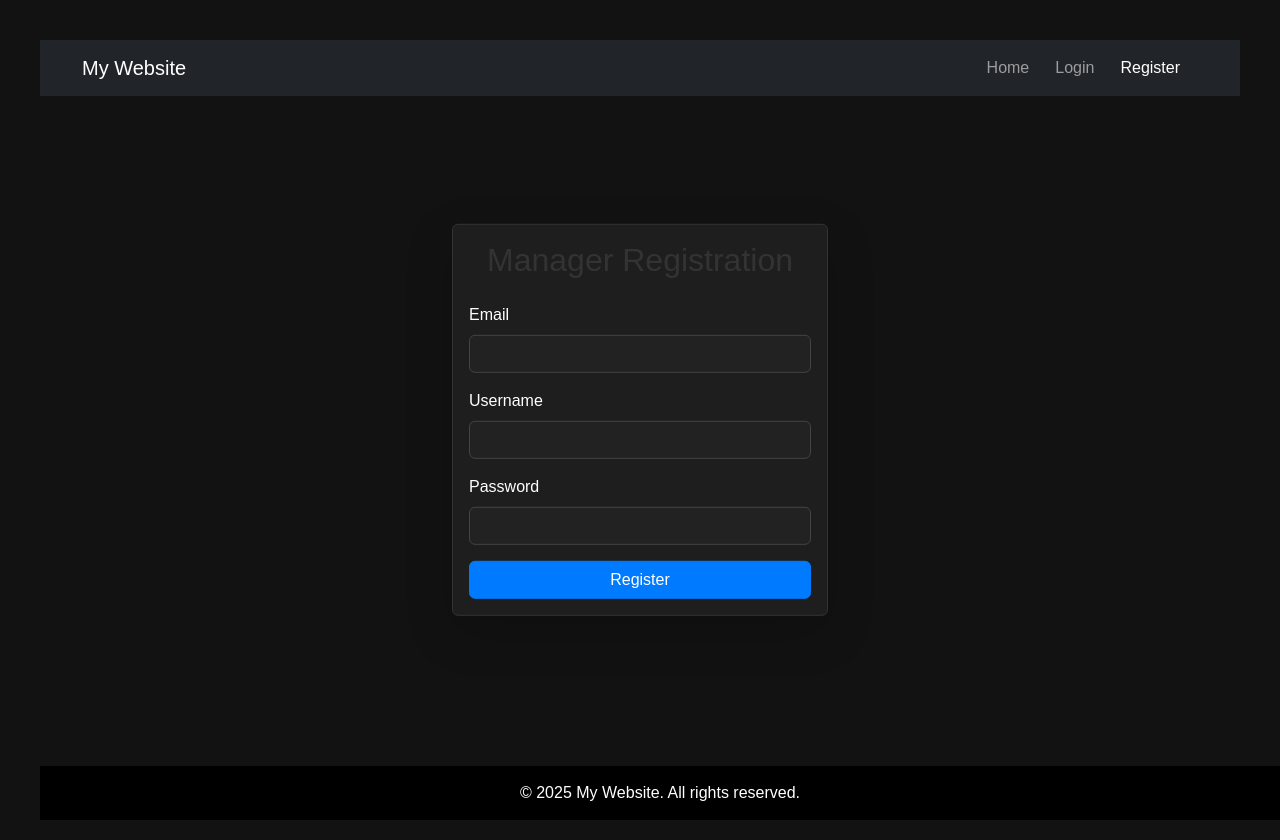
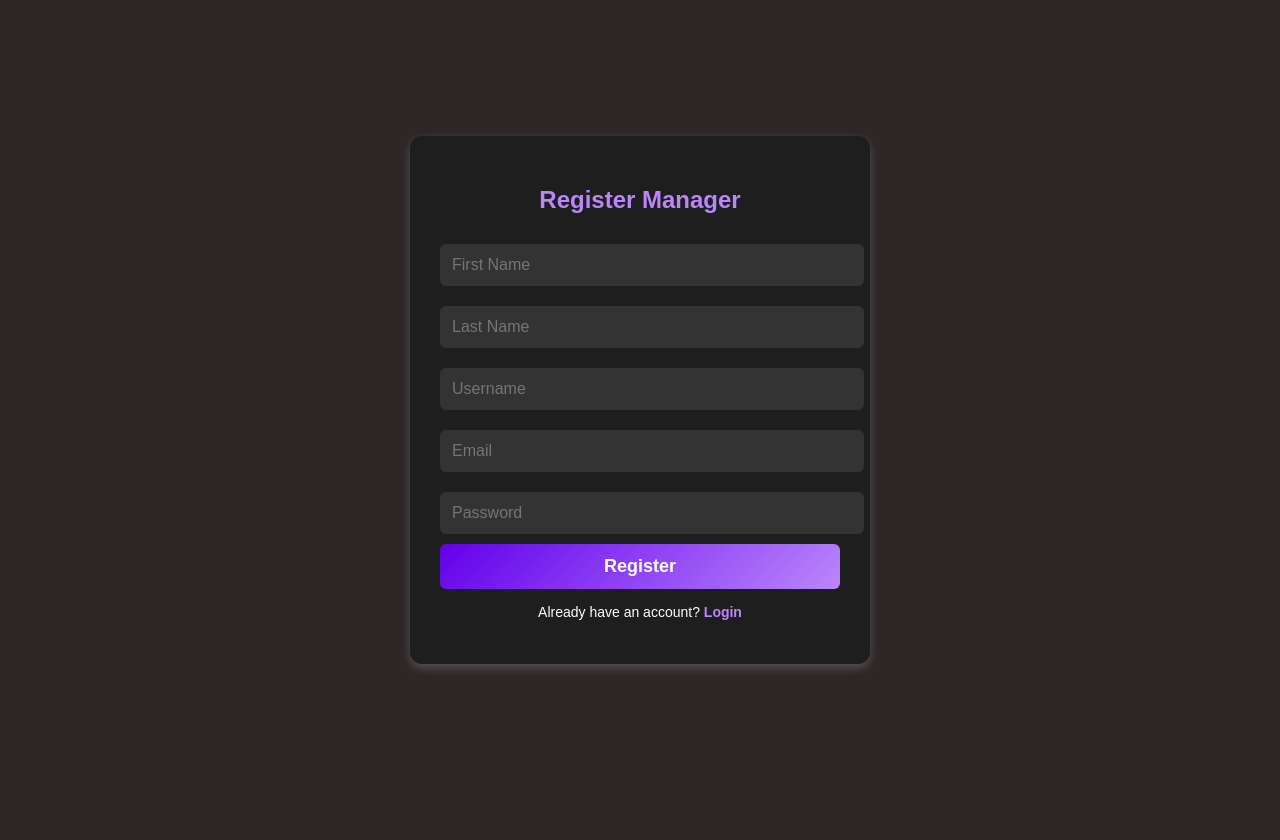
Before and after one commit to sameerkumar0/MainProject, a Django app: template templates/manager_register.html in a window 1280 px wide. After the commit the page ends 670 px from the top, so only its background shows below. Run offline with Django 5.2, Linux system fonts and the light colour scheme; the template is opened without the code that fills it, so the values that code supplies are empty.

Commit message:
frontend

```diff
--- a/MainProject/settings.py
+++ b/MainProject/settings.py
@@ -51,7 +51,7 @@ INSTALLED_APPS = [
 ]
 
 MIDDLEWARE = [
-     "corsheaders.middleware.CorsMiddleware",
+    "corsheaders.middleware.CorsMiddleware",
     'django.middleware.security.SecurityMiddleware',
     'django.contrib.sessions.middleware.SessionMiddleware',
     'django.middleware.common.CommonMiddleware',
--- a/templates/manager_register.html
+++ b/templates/manager_register.html
@@ -4,134 +4,122 @@
     <meta charset="UTF-8">
     <meta name="viewport" content="width=device-width, initial-scale=1.0">
     <title>Manager Registration</title>
-
-    <!-- Bootstrap 5 Dark Theme -->
-    <link href="https://cdn.jsdelivr.net/npm/bootstrap@5.3.0/dist/css/bootstrap.min.css" rel="stylesheet">
-
-    <!-- Custom CSS (if needed) -->
-    <link rel="stylesheet" href="/static/css/style.css">
-
     <style>
-        /* Full-page dark background */
-        .register-page {
+        body {
+            background-color: #2e2727;
+            color: #ffffff;
+            font-family: 'Poppins', sans-serif;
             display: flex;
-            flex-direction: column;
-            min-height: 100vh;
-            background-color: #121212; /* Dark background */
-            color: #fff; /* Light text */
-            position: relative;
+            justify-content: center;
+            align-items: center;
+            height: 100vh;
+            margin: 0;
         }
-
-        /* Center registration form */
-        .register-content {
-            position: absolute;
-            top: 50%;
-            left: 50%;
-            transform: translate(-50%, -50%);
+        .container {
+            background: #1e1e1e;
+            padding: 30px;
+            border-radius: 12px;
+            box-shadow: 0 4px 10px rgba(255, 255, 255, 0.2);
+            width: 400px;
+            text-align: center;
+            transition: transform 0.3s ease-in-out;
+        }
+        .container:hover {
+            transform: scale(1.02);
+        }
+        h2 {
+            margin-bottom: 20px;
+            font-size: 24px;
+            color: #bb86fc;
+        }
+        input {
             width: 100%;
-            max-width: 400px;
+            padding: 12px;
+            margin: 10px 0;
+            border: none;
+            border-radius: 6px;
+            background: #333;
+            color: #fff;
+            font-size: 16px;
+            transition: background 0.3s ease-in-out;
         }
-
-        /* Card Styling */
-        .card {
-            background-color: #1e1e1e; /* Dark card */
-            border: 1px solid #333;
-            color: white;
+        input:focus {
+            background: #444;
+            outline: none;
         }
-
-        .form-control {
-            background-color: #222;
-            border: 1px solid #444;
-            color: white;
+        button {
+            width: 100%;
+            padding: 12px;
+            border: none;
+            border-radius: 6px;
+            background: linear-gradient(135deg, #6200ea, #bb86fc);
+            color: #fff;
+            cursor: pointer;
+            font-size: 18px;
+            font-weight: bold;
+            transition: background 0.3s ease-in-out;
         }
-
-        .form-control:focus {
-            background-color: #333;
-            border-color: #007bff;
-            color: white;
+        button:hover {
+            background: linear-gradient(135deg, #3700b3, #9a67ea);
         }
-
-        .btn-primary {
-            background-color: #007bff;
-            border-color: #007bff;
+        .login-link {
+            margin-top: 15px;
+            font-size: 14px;
         }
-
-        .btn-primary:hover {
-            background-color: #0056b3;
-            border-color: #004085;
+        .login-link a {
+            color: #bb86fc;
+            text-decoration: none;
+            font-weight: bold;
         }
-
-        /* Navbar and Footer Styling */
-        .navbar, .footer {
-            background-color: #000;
-        }
-
-        /* Fixed Footer */
-        .footer {
-            text-align: center;
-            color: white;
-            padding: 15px 0;
-            width: 100%;
-            position: absolute;
-            bottom: 0;
+        .login-link a:hover {
+            text-decoration: underline;
         }
     </style>
 </head>
-<body class="register-page"> <!-- Class added to target this page only -->
+<body>
+    <div class="container">
+        <h2>Register Manager</h2>
+        <form id="registerForm">
+            <input type="text" id="first_name" placeholder="First Name" required>
+            <input type="text" id="last_name" placeholder="Last Name" required>
+            <input type="text" id="username" placeholder="Username" required>
+            <input type="email" id="email" placeholder="Email" required>
+            <input type="password" id="password" placeholder="Password" required>
+            <button type="submit">Register</button>
+        </form>
 
-    <!-- Navbar -->
-    <nav class="navbar navbar-expand-lg navbar-dark bg-dark">
-        <div class="container">
-            <a class="navbar-brand" href="#">My Website</a>
-            <button class="navbar-toggler" type="button" data-bs-toggle="collapse" data-bs-target="#navbarNav">
-                <span class="navbar-toggler-icon"></span>
-            </button>
-            <div class="collapse navbar-collapse" id="navbarNav">
-                <ul class="navbar-nav ms-auto">
-                    <li class="nav-item"><a class="nav-link" href="/">Home</a></li>
-                    <li class="nav-item"><a class="nav-link" href="/login/">Login</a></li>
-                    <li class="nav-item"><a class="nav-link active" href="/register/">Register</a></li>
-                </ul>
-            </div>
-        </div>
-    </nav>
-
-    <!-- Registration Form (Fixed in Center) -->
-    <div class="container register-content">
-        <div class="card shadow-lg">
-            <div class="card-body">
-                <h2 class="text-center mb-4">Manager Registration</h2>
-                <form method="POST">
-                    {% csrf_token %}
-
-                    <div class="mb-3">
-                        <label class="form-label">Email</label>
-                        <input type="email" class="form-control" name="email" required>
-                    </div>
-
-                    <div class="mb-3">
-                        <label class="form-label">Username</label>
-                        <input type="text" class="form-control" name="username" required>
-                    </div>
-
-                    <div class="mb-3">
-                        <label class="form-label">Password</label>
-                        <input type="password" class="form-control" name="password" required>
-                    </div>
-
-                    <button type="submit" class="btn btn-primary w-100">Register</button>
-                </form>
-            </div>
-        </div>
+        <p class="login-link">Already have an account? <a href="{% url 'login' %}">Login</a></p>
     </div>
 
-    <!-- Fixed Footer -->
-    <footer class="footer">
-        &copy; 2025 My Website. All rights reserved.
-    </footer>
+    <script>
+        document.getElementById("registerForm").addEventListener("submit", async function(event) {
+            event.preventDefault();
+            const formData = {
+                first_name: document.getElementById("first_name").value,
+                last_name: document.getElementById("last_name").value,
+                username: document.getElementById("username").value,
+                email: document.getElementById("email").value,
+                password: document.getElementById("password").value
+            };
 
-    <!-- Bootstrap JS -->
-    <script src="https://cdn.jsdelivr.net/npm/bootstrap@5.3.0/dist/js/bootstrap.bundle.min.js"></script>
+            try {
+                const response = await fetch("http://127.0.0.1:8000/api/users/register/manager/", {
+                    method: "POST",
+                    headers: { "Content-Type": "application/json" },
+                    body: JSON.stringify(formData)
+                });
+                const data = await response.json();
 
+                if (response.ok) {
+                    alert("Manager registered successfully!");
+                    window.location.href = "{% url 'login' %}";  // Redirect to login
+                } else {
+                    alert(data.error || "Registration failed");
+                }
+            } catch (error) {
+                console.error("Error:", error);
+            }
+        });
+    </script>
 </body>
 </html>
--- a/users/models.py
+++ b/users/models.py
@@ -39,6 +39,10 @@ class CustomUser(AbstractUser):
     profile_photo = models.ImageField(upload_to="profiles/", blank=True, null=True)
     tech_stack = models.TextField(blank=True, null=True)  # Only for employees
 
+
+    manager = models.ForeignKey(
+        "self", on_delete=models.SET_NULL, null=True, blank=True, related_name="employees")
+
     objects = CustomUserManager()  # Assign custom manager
 
     def is_manager(self):
--- a/users/urls.py
+++ b/users/urls.py
@@ -1,15 +1,16 @@
 from django.urls import path
-
-from .views import ManagerRegisterView,EmployeeRegisterView,LoginView,ForgotPasswordView,ResetPasswordView,reset_password_page,employee_profile,employee_dashboard
+from .views import ManagerRegisterView,EmployeeRegisterView,login_view,ForgotPasswordView,ResetPasswordView,reset_password_page,employee_dashboard,register_manager,manager_dashboard
 
 urlpatterns = [
     path('register/employee/', EmployeeRegisterView.as_view(), name='register-employee'),
-    path('register/manager/', ManagerRegisterView.as_view(), name='register-manager'),
-    path('login/', LoginView.as_view(), name='login'),
+    path('register/manager/', ManagerRegisterView.as_view(), name='manager-register'),
+    path('register/',register_manager,name='manager_register'),
+    path('login/', login_view, name='login'),
 
     # employee
-    path("dashboard/", employee_dashboard, name="employee_dashboard"),
-    path("profile/", employee_profile, name="employee_profile"),
+    path("employee/dashboard/", employee_dashboard, name="employee_dashboard"),
+    path("manager/dashboard/", manager_dashboard, name="manager_dashboard"),
+
 
     path('forgot-password/', ForgotPasswordView.as_view(), name='forgot-password'),
     path('reset-password/', ResetPasswordView.as_view(), name='reset-password'),
```
Also changed, not shown: templates/employee_login.html (deleted, +0 -38 lines), templates/login.html (added, +180 -0 lines), templates/manager_dashboard.html (+66 -1 lines), users/views.py (+46 -22 lines), users/migrations/0002_customuser_manager.py (added), 1 other file.
